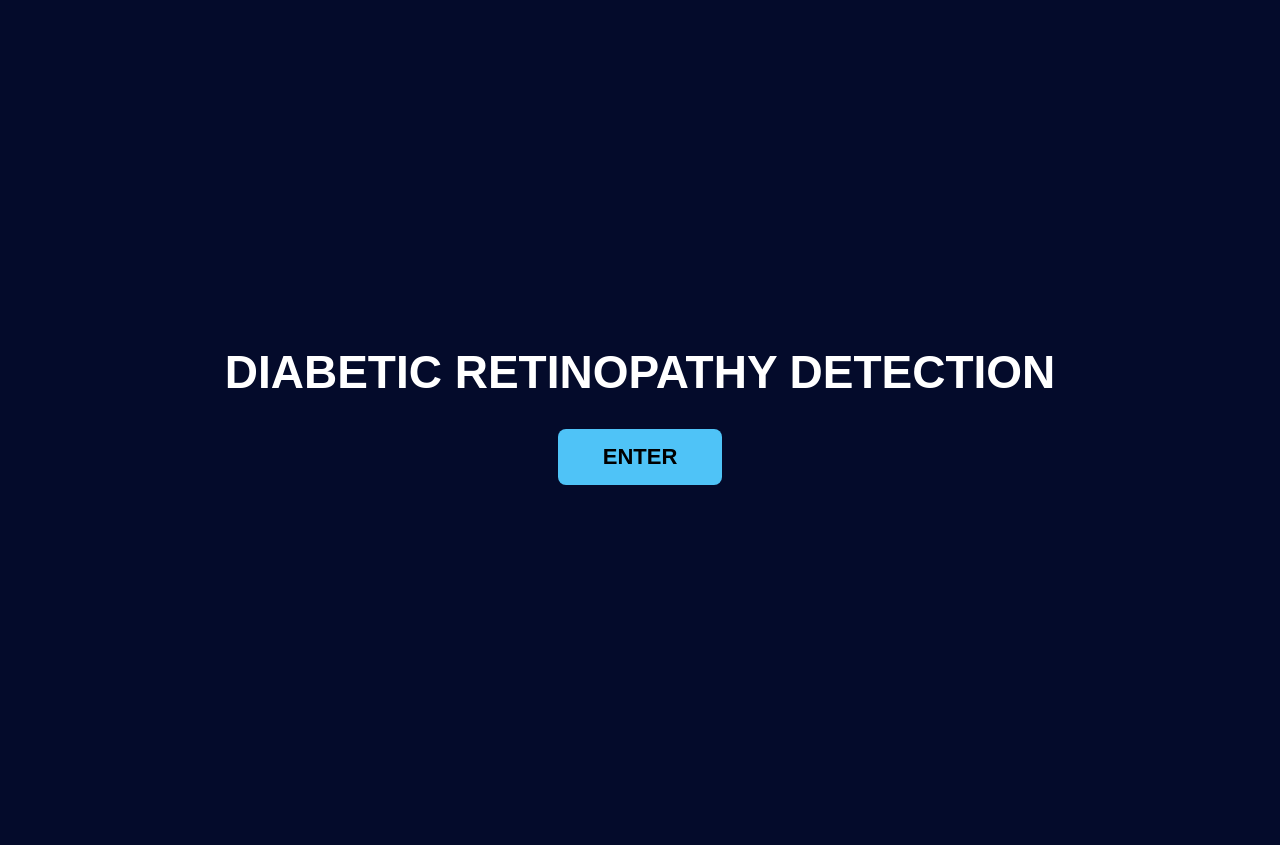
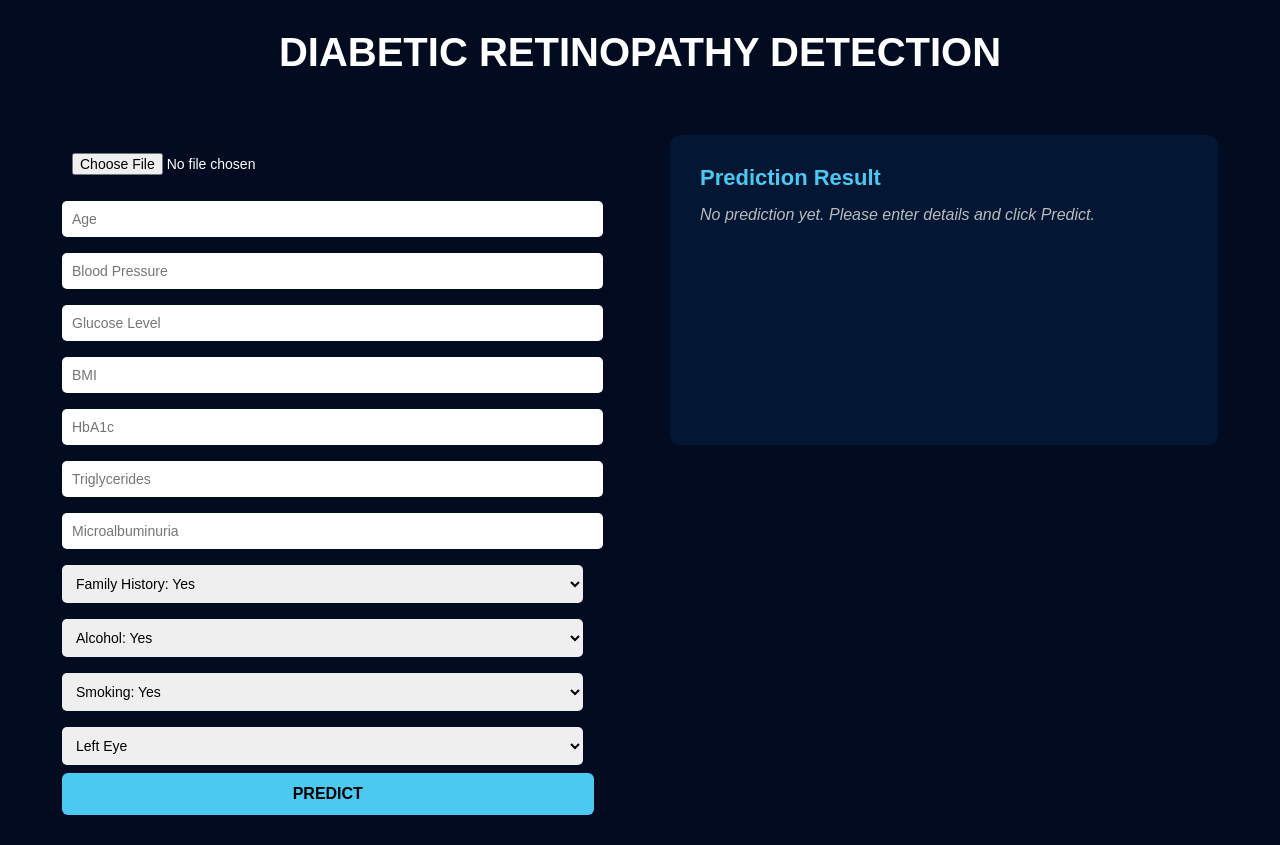
Before and after one commit to maduripramith-code/DR_Project, a Flask app: page / in a window 1280 px wide. Before the commit the page ends 485 px from the top, so only its background shows below. Run offline with Flask 3, Linux system fonts and the light colour scheme.

Commit message:
Update index.html

```diff
--- a/templates/index.html
+++ b/templates/index.html
@@ -8,204 +8,140 @@
         body {
             margin: 0;
             font-family: Arial, Helvetica, sans-serif;
-            background: #040b2b; /* darker blue */
+            background-color: #020b1f; /* darker blue */
             color: white;
         }
 
         h1 {
             text-align: center;
-            font-size: 46px;
+            font-size: 40px;
             font-weight: 900;
-            margin-bottom: 30px;
-        }
-
-        /* ===== LANDING PAGE ===== */
-        #landing {
-            height: 100vh;
-            display: flex;
-            flex-direction: column;
-            justify-content: center;
-            align-items: center;
-        }
-
-        #enter-btn {
-            padding: 15px 45px;
-            font-size: 22px;
-            background: #4fc3f7; /* sky blue */
-            color: black;
-            border: none;
-            border-radius: 8px;
-            cursor: pointer;
-            font-weight: bold;
-            transition: 0.3s;
-        }
-
-        #enter-btn:hover {
-            background: orange;
-            color: white;
-        }
-
-        /* ===== MAIN PAGE ===== */
-        #main-page {
-            display: none;
-            padding: 30px;
+            margin: 30px 0;
         }
 
         .container {
             display: flex;
-            gap: 30px;
+            width: 95%;
+            margin: auto;
         }
 
         .left, .right {
             width: 50%;
-            background: #07143f;
-            padding: 25px;
-            border-radius: 10px;
+            padding: 30px;
         }
 
         input, select {
-            width: 100%;
+            width: 95%;
             padding: 10px;
-            margin: 8px 0 15px;
+            margin: 8px 0;
             border-radius: 5px;
             border: none;
+            font-size: 14px;
         }
 
-        label {
-            font-weight: bold;
-        }
-
-        button.predict-btn {
-            width: 100%;
+        button {
+            background-color: #4cc9f0;
+            color: black;
+            font-size: 16px;
             padding: 12px;
-            font-size: 18px;
-            background: #4fc3f7;
+            width: 97%;
             border: none;
             border-radius: 6px;
             cursor: pointer;
             font-weight: bold;
         }
 
-        button.predict-btn:hover {
-            background: orange;
-            color: white;
+        button:hover {
+            background-color: orange;
+            color: black;
         }
 
-        .result-box {
-            background: #050f3a;
-            padding: 20px;
+        .output-box {
+            background-color: #031633;
+            padding: 30px;
             border-radius: 10px;
+            min-height: 250px;
         }
 
-        .output {
-            background: #101c3d;
-            padding: 12px;
-            border-radius: 6px;
+        .output-title {
+            font-size: 22px;
+            font-weight: bold;
             margin-bottom: 15px;
+            color: #4cc9f0;
+        }
+
+        .result {
             font-size: 18px;
+            margin: 15px 0;
+        }
+
+        .placeholder {
+            color: #bbbbbb;
+            font-style: italic;
         }
     </style>
-
-    <script>
-        function showMainPage() {
-            document.getElementById("landing").style.display = "none";
-            document.getElementById("main-page").style.display = "block";
-        }
-    </script>
 </head>
 
 <body>
 
-<!-- ===== LANDING PAGE ===== -->
-<div id="landing">
-    <h1>DIABETIC RETINOPATHY DETECTION</h1>
-    <button id="enter-btn" onclick="showMainPage()">ENTER</button>
-</div>
-
-<!-- ===== MAIN PAGE ===== -->
-<div id="main-page">
 <h1>DIABETIC RETINOPATHY DETECTION</h1>
 
 <div class="container">
 
-        <!-- ===== INPUT SECTION ===== -->
+    <!-- INPUT SECTION -->
     <div class="left">
         <form method="POST" enctype="multipart/form-data">
 
-                <label>Upload Retinal Image</label>
             <input type="file" name="image" required>
 
-                <label>Age</label>
-                <input type="number" name="age" required>
+            <input type="number" name="age" placeholder="Age" required>
+            <input type="number" name="bp" placeholder="Blood Pressure" required>
+            <input type="number" name="glucose" placeholder="Glucose Level" required>
+            <input type="number" step="0.1" name="bmi" placeholder="BMI" required>
+            <input type="number" step="0.1" name="hba1c" placeholder="HbA1c" required>
+            <input type="number" name="triglycerides" placeholder="Triglycerides" required>
+            <input type="number" name="microalbuminuria" placeholder="Microalbuminuria" required>
 
-                <label>Blood Pressure</label>
-                <input type="number" name="bp" required>
-
-                <label>Glucose Level</label>
-                <input type="number" name="glucose" required>
-
-                <label>BMI</label>
-                <input type="number" step="0.1" name="bmi" required>
-
-                <label>HbA1c</label>
-                <input type="number" step="0.1" name="hba1c" required>
-
-                <label>Triglycerides</label>
-                <input type="number" name="triglycerides" required>
-
-                <label>Microalbuminuria</label>
-                <input type="number" name="microalbuminuria" required>
-
-                <label>Family History</label>
             <select name="family_history">
-                    <option value="1">Yes</option>
-                    <option value="0">No</option>
+                <option value="1">Family History: Yes</option>
+                <option value="0">Family History: No</option>
             </select>
 
-                <label>Alcohol</label>
             <select name="alcohol">
-                    <option value="1">Yes</option>
-                    <option value="0">No</option>
+                <option value="1">Alcohol: Yes</option>
+                <option value="0">Alcohol: No</option>
             </select>
 
-                <label>Smoking</label>
             <select name="smoking">
-                    <option value="1">Yes</option>
-                    <option value="0">No</option>
+                <option value="1">Smoking: Yes</option>
+                <option value="0">Smoking: No</option>
             </select>
 
-                <label>Eye Side</label>
             <select name="eye_side">
-                    <option value="0">Left</option>
-                    <option value="1">Right</option>
+                <option value="0">Left Eye</option>
+                <option value="1">Right Eye</option>
             </select>
 
-                <button type="submit" class="predict-btn">PREDICT</button>
+            <button type="submit">PREDICT</button>
         </form>
     </div>
 
-        <!-- ===== OUTPUT SECTION ===== -->
+    <!-- OUTPUT SECTION -->
     <div class="right">
-            <div class="result-box">
-                <h2>Prediction Result</h2>
+        <div class="output-box">
+            <div class="output-title">Prediction Result</div>
 
             {% if stage %}
-                    <p><b>Stage of Retinopathy</b></p>
-                    <div class="output">{{ stage }}</div>
-
-                    <p><b>Risk Level</b></p>
-                    <div class="output">{{ risk }}</div>
-
-                    <p><b>Safety Precautions</b></p>
-                    <div class="output">{{ precautions }}</div>
+                <div class="result"><b>Stage:</b> {{ stage }}</div>
+                <div class="result"><b>Risk Level:</b> {{ risk }}</div>
+                <div class="result"><b>Safety Precautions:</b><br>{{ precautions }}</div>
             {% else %}
-                    <p>Please enter patient details and click <b>PREDICT</b>.</p>
+                <div class="placeholder">No prediction yet. Please enter details and click Predict.</div>
             {% endif %}
         </div>
     </div>
 
 </div>
-</div>
 
 </body>
 </html>
```
Lines whose indentation alone changed are shown as unchanged.
